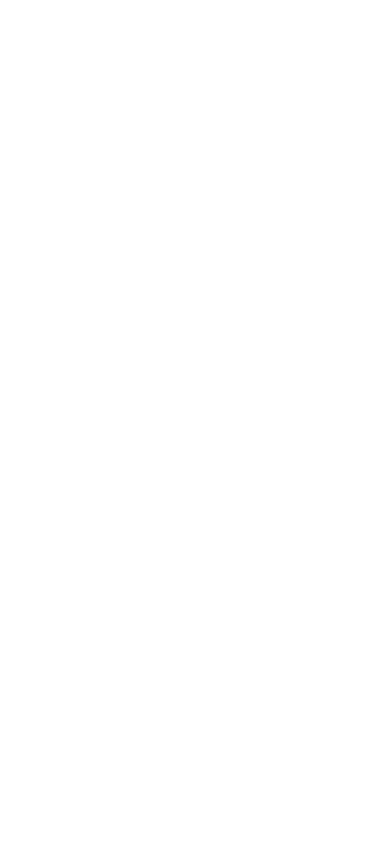
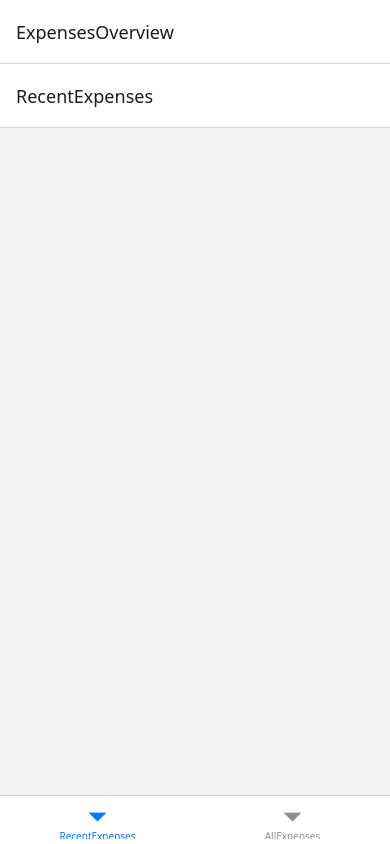
Before and after one commit to ryan10328/expense-tracker-0421, a React Native app: screen / in a window 390 px wide. Built offline with nearby package versions, Linux system fonts and the light colour scheme.

Commit message:
Adds basic navigation structure
Implements a basic navigation structure using React Navigation.

Introduces a stack navigator with two screens: ExpensesOverview and
ManageExpense. ExpensesOverview uses a bottom tab navigator to display
RecentExpenses and AllExpenses screens.

```diff
--- a/App.tsx
+++ b/App.tsx
@@ -1,12 +1,13 @@
 import { StatusBar } from "expo-status-bar";
 import "./global.css";
 import { NavigationContainer } from "@react-navigation/native";
+import { Navigation } from "./navigation/Navigation";
 
 export default function App() {
   return (
     <>
       <StatusBar style="auto" />
-      <NavigationContainer></NavigationContainer>
+      <Navigation />
     </>
   );
 }
--- a/navigation/Navigation.tsx
+++ b/navigation/Navigation.tsx
@@ -0,0 +1,37 @@
+import { createNativeStackNavigator } from "@react-navigation/native-stack";
+import { RootStackParamList, ScreenName, screenTitle } from "./types";
+import { NavigationContainer } from "@react-navigation/native";
+import { createBottomTabNavigator } from "@react-navigation/bottom-tabs";
+import ManageExpense from "../screens/ManageExpense";
+import RecentExpenses from "../screens/RecentExpenses";
+import AllExpenses from "../screens/AllExpenses";
+
+const Stack = createNativeStackNavigator<RootStackParamList>();
+const BottomTabs = createBottomTabNavigator();
+
+export function ExpensesOverview() {
+  return (
+    <BottomTabs.Navigator>
+      <BottomTabs.Screen name="RecentExpenses" component={RecentExpenses} />
+      <BottomTabs.Screen name="AllExpenses" component={AllExpenses} />
+    </BottomTabs.Navigator>
+  );
+}
+
+export function Navigation() {
+  return (
+    <NavigationContainer>
+      <Stack.Navigator>
+        <Stack.Screen
+          name={ScreenName.ExpensesOverview}
+          component={ExpensesOverview}
+        />
+
+        <Stack.Screen
+          name={ScreenName.ManageExpense}
+          component={ManageExpense}
+        />
+      </Stack.Navigator>
+    </NavigationContainer>
+  );
+}
--- a/navigation/types.ts
+++ b/navigation/types.ts
@@ -1,9 +1,18 @@
 import { NavigationProp } from "@react-navigation/native";
 
-export const enum ScreenName {}
+export const enum ScreenName {
+  ManageExpense = "ManageExpense",
+  ExpensesOverview = "ExpensesOverview",
+}
 
-export type RootStackParamList = {};
+export type RootStackParamList = {
+  [ScreenName.ManageExpense]: undefined;
+  [ScreenName.ExpensesOverview]: undefined;
+};
 
 export type NavigationPropRootStack = NavigationProp<RootStackParamList>;
 
-export const screenTitle: Record<ScreenName, string> = {};
+export const screenTitle: Record<ScreenName, string> = {
+  [ScreenName.ManageExpense]: "Manage Expense",
+  [ScreenName.ExpensesOverview]: "Expenses Overview",
+};
--- /dev/null
+++ b/screens/AllExpenses.tsx
@@ -0,0 +1,8 @@
+import { View, Text } from "react-native";
+import React from "react";
+
+const AllExpenses = () => {
+  return <></>;
+};
+
+export default AllExpenses;
--- /dev/null
+++ b/screens/ManageExpense.tsx
@@ -0,0 +1,8 @@
+import { View, Text } from "react-native";
+import React from "react";
+
+const ManageExpense = () => {
+  return <></>;
+};
+
+export default ManageExpense;
--- /dev/null
+++ b/screens/RecentExpenses.tsx
@@ -0,0 +1,8 @@
+import { View, Text } from "react-native";
+import React from "react";
+
+const RecentExpenses = () => {
+  return <></>;
+};
+
+export default RecentExpenses;
```
